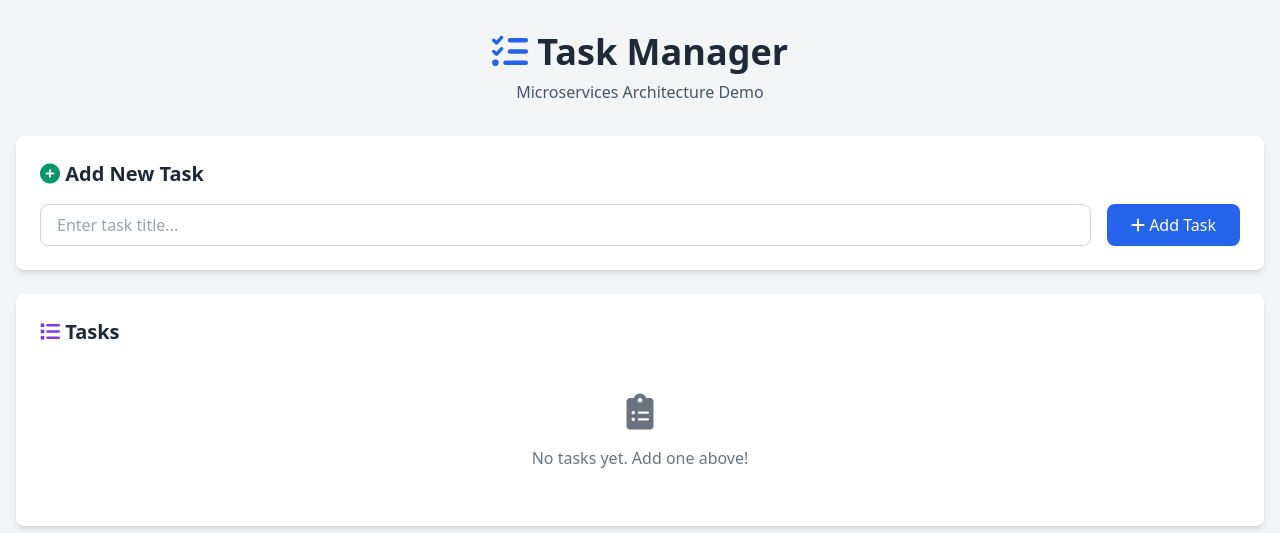
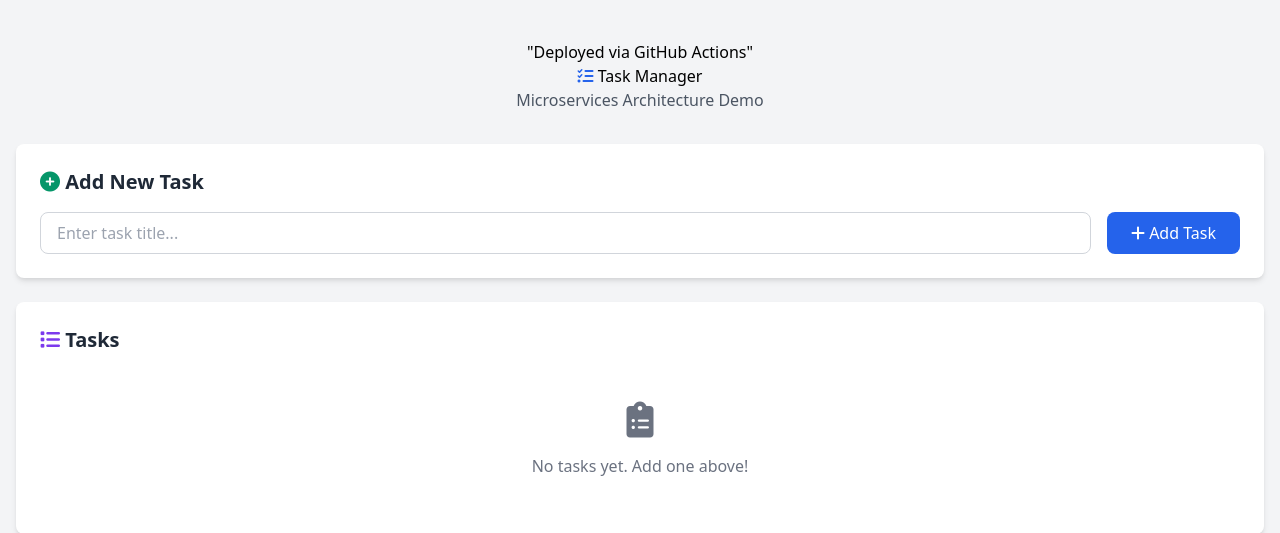
Before and after one commit to NAYANZAGADE/mini-project, a Flask app: page / in a window 1280 px wide. Shown: the top 533 px of the page. Run offline with Flask 3, Linux system fonts and the light colour scheme; data that the repository does not hold is empty.

Commit message:
Test CI/CD pipeline-2

```diff
--- a/frontend/templates/index.html
+++ b/frontend/templates/index.html
@@ -12,6 +12,7 @@
         <!-- Header -->
         <div class="text-center mb-8">
             <h1 class="text-4xl font-bold text-gray-800 mb-2">
+            <h1>"Deployed via GitHub Actions"</h1>
                 <i class="fas fa-tasks text-blue-600"></i>
                 Task Manager
             </h1>
```
